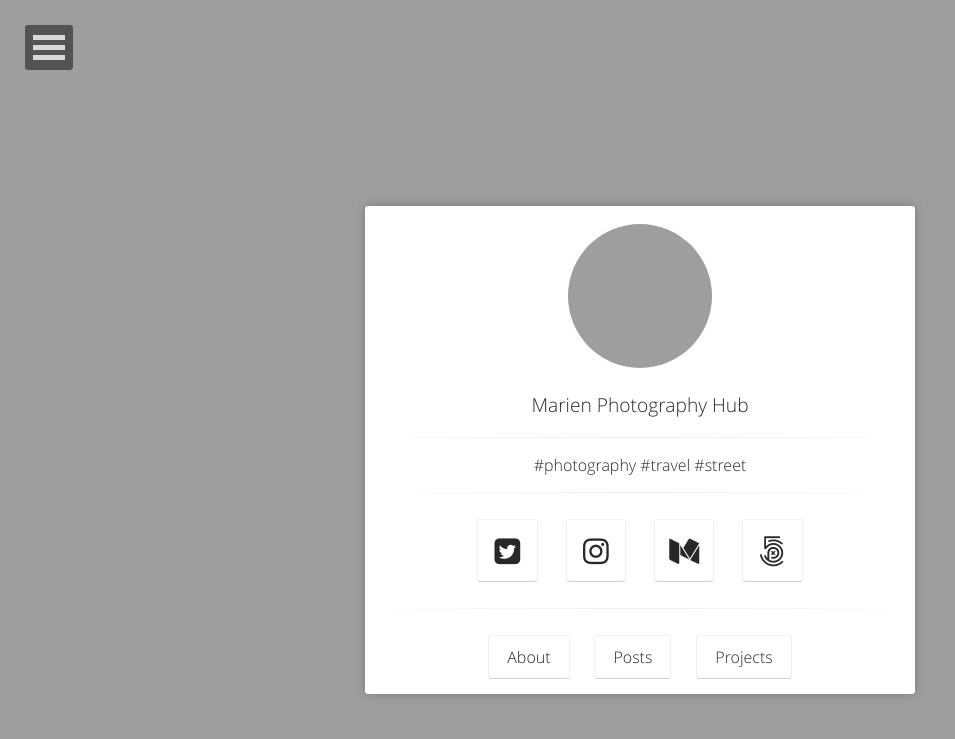
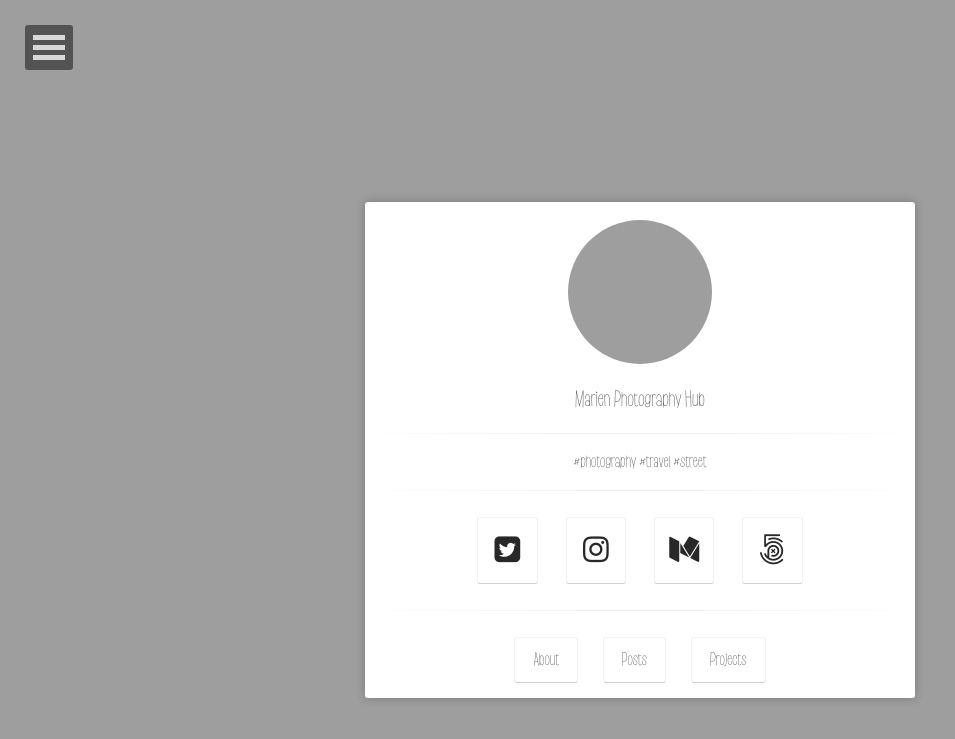
Before and after one commit to neiram44/neiram44.github.io_archive, a Jekyll site: the page built from index.html, in a window 1280 px wide. Shown: the top 739 px of the page, without its empty margins (0-955 px from the left). Built offline with Jekyll 4.4.1, drawn with Linux system fonts in a browser that asks for light colours; grey boxes are pictures that could not be loaded.

Commit message:
Motif a.Class

```diff
--- a/_sass/normalize.scss
+++ b/_sass/normalize.scss
@@ -53,6 +53,7 @@ template,
 
 a {
   background-color: transparent;
+  font-family: $font3;
 }
 
 a:active,
```
